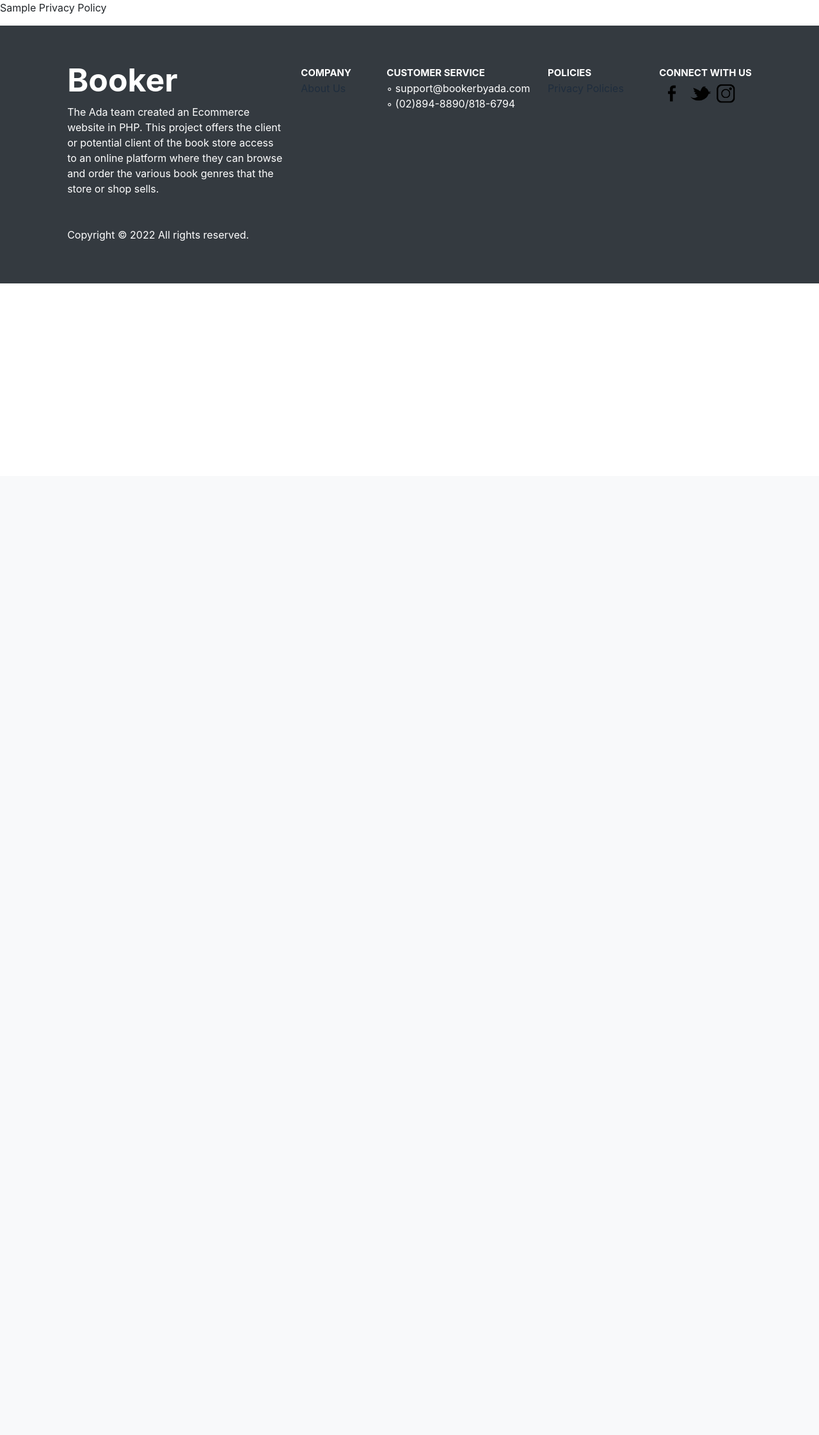
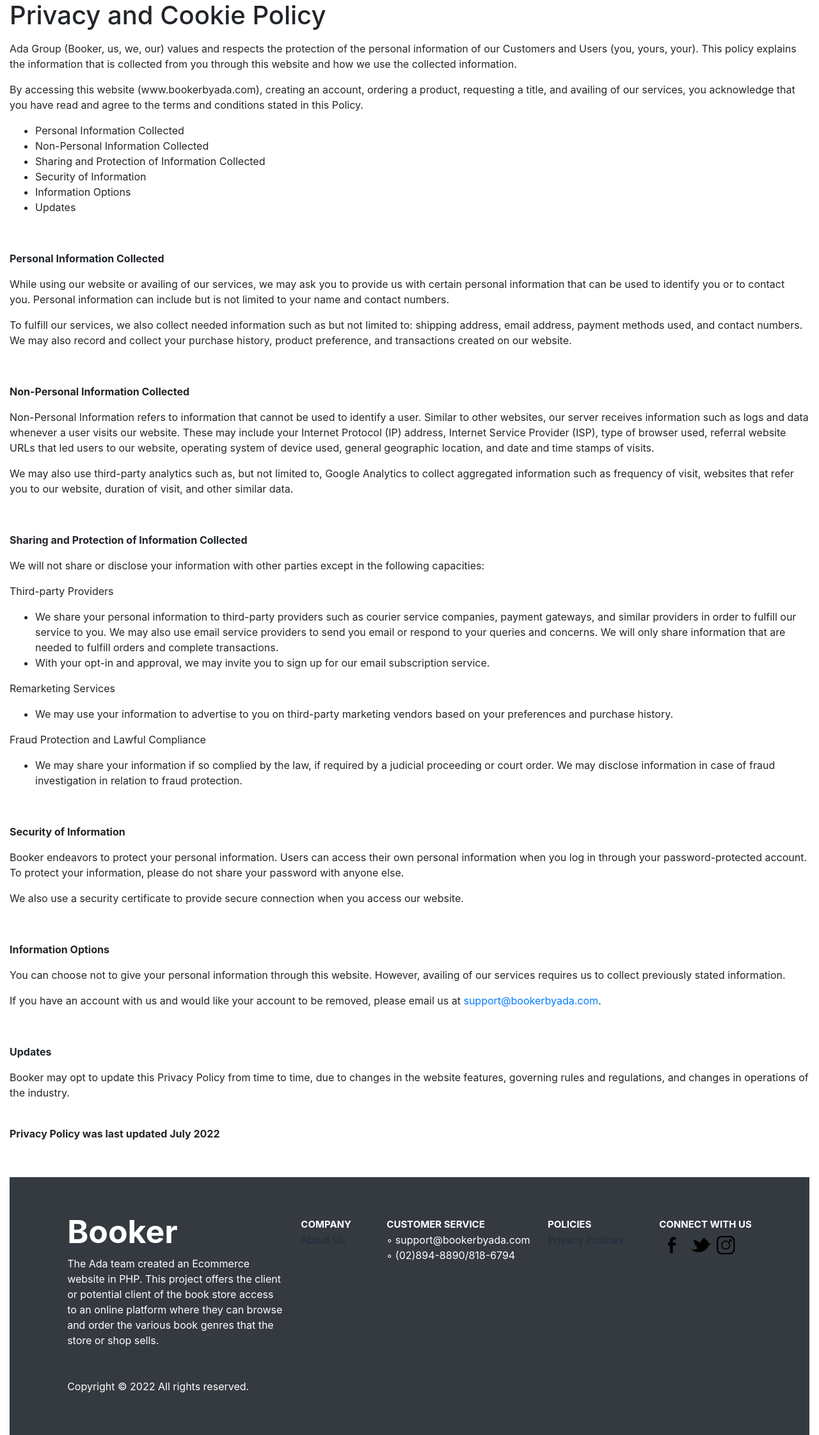
Before and after one commit to ralphcajipe/BookstoreSystem, a PHP site: page /BookstoreSystem/index.php?p=privacy_policy in a window 1280 px wide. Shown: the part 56-2299 px from the top of the page at 64% size. Before the commit the page ends 499 px from the top, so only its background shows below. Run offline with PHP 8.4, Linux system fonts and the light colour scheme; data comes from the database, SQL or seed files in the repository; some libraries are stand-ins or nearby versions.

Commit message:
Finish Privacy and Cookie Policy Page

```diff
--- a/privacy_policy.php
+++ b/privacy_policy.php
@@ -1 +1,82 @@
-<p>Sample Privacy Policy<br></p>
+<!-- Set Margin for left and rifght side of the page -->
+<div style="margin-left:15px; margin-right:15px">
+
+    <h1 class="page-title">
+        <span class="base" data-ui-id="page-title-wrapper">Privacy and Cookie Policy</span>
+    </h1>
+
+    <section>
+        <p></p>
+        <p>Ada Group (Booker, us, we, our)&nbsp;values and respects the protection of the personal
+            information of our Customers and Users (you, yours, your). This policy explains the information that is
+            collected from you through this website and how we use the collected information.&nbsp;</p>
+        <p>By accessing this website (www.bookerbyada.com), creating an account, ordering a product, requesting a
+            title, and availing of our services, you acknowledge that you have read and agree to the terms and
+            conditions stated in this Policy.&nbsp;</p>
+        <ul>
+            <li>Personal Information Collected</li>
+            <li>Non-Personal Information Collected</li>
+            <li>Sharing and Protection&nbsp;of Information Collected</li>
+            <li>Security of Information</li>
+            <li>Information&nbsp;Options</li>
+            <li>Updates</li>
+        </ul>
+        <p>&nbsp;</p>
+        <p><strong>Personal Information Collected</strong></p>
+        <p>While using our website or availing of our services, we may ask you to provide us with certain personal
+            information that can be used to identify you or to contact you.&nbsp;Personal information can include but is
+            not limited to your name and contact numbers.&nbsp;</p>
+        <p>To fulfill our services, we also collect needed information such as but not limited to: shipping address,
+            email address, payment methods used, and contact numbers. We may also record and collect your purchase
+            history, product preference, and transactions created on our website.&nbsp;</p>
+        <p>&nbsp;</p>
+        <p><strong>Non-Personal Information Collected</strong></p>
+        <p>Non-Personal Information refers to information that cannot be used to identify a user. Similar to other
+            websites, our server receives information such as logs and data whenever a user visits our website. These
+            may include your Internet Protocol (IP) address, Internet Service Provider (ISP), type of browser used,
+            referral website URLs that led users to our website, operating system of device used, general geographic
+            location, and date and time stamps of visits.</p>
+        <p>We may also use third-party analytics such as, but not limited to, Google Analytics to collect aggregated
+            information such as frequency of visit, websites that refer you to our website, duration of visit, and other
+            similar data.</p>
+        <p>&nbsp;</p>
+        <p><strong>Sharing and Protection&nbsp;of Information Collected</strong></p>
+        <p>We will not share or disclose your information with other parties except in the following capacities:&nbsp;
+        </p>
+        <p>Third-party&nbsp;Providers</p>
+        <ul>
+            <li>We share your personal information to third-party providers&nbsp;such as courier service companies,
+                payment gateways, and similar providers in order to fulfill our service to you. We may also use email
+                service providers to send you email or respond to your queries and concerns. We will only share
+                information that are needed to fulfill orders and complete transactions.&nbsp;</li>
+            <li>With your opt-in and approval, we may invite you to sign up for our email subscription service.&nbsp;
+            </li>
+        </ul>
+        <p>Remarketing Services</p>
+        <ul>
+            <li>We may use your information to advertise to you on third-party marketing vendors based on your
+                preferences and purchase history.</li>
+        </ul>
+        <p>Fraud Protection and Lawful Compliance</p>
+        <ul>
+            <li>We may share your information if so complied by the law, if required by a judicial proceeding or court
+                order. We may disclose information in case of fraud investigation in relation to fraud protection.</li>
+        </ul>
+        <p>&nbsp;</p>
+        <p><strong>Security of Information</strong></p>
+        <p>Booker endeavors to protect your personal information.&nbsp;Users can access their own personal
+            information when you log in through your password-protected account. To protect your information, please do
+            not share your password with anyone else.&nbsp;</p>
+        <p>We also use a security certificate to provide secure connection when you access our website.&nbsp;</p>
+        <p>&nbsp;</p>
+        <p><strong>Information Options</strong></p>
+        <p>You can choose not to give your personal information through this website. However, availing of our services
+            requires us to collect previously stated information.&nbsp;</p>
+        <p>If you have an account with us and would like your account to be removed, please email us at <a href="mailto:support@bookerbyada.com" target="_blank">support@bookerbyada.com</a>.&nbsp;</p>
+        <p>&nbsp;</p>
+        <p><strong>Updates</strong></p>
+        <p>Booker may opt to update this Privacy Policy from time to time, due to changes in the website features,
+            governing rules and regulations, and changes in operations of the industry.&nbsp;</p>
+        <p><br><strong>Privacy Policy was last updated July 2022</strong></p>
+        <p>&nbsp;</p>
+    </section>
```
